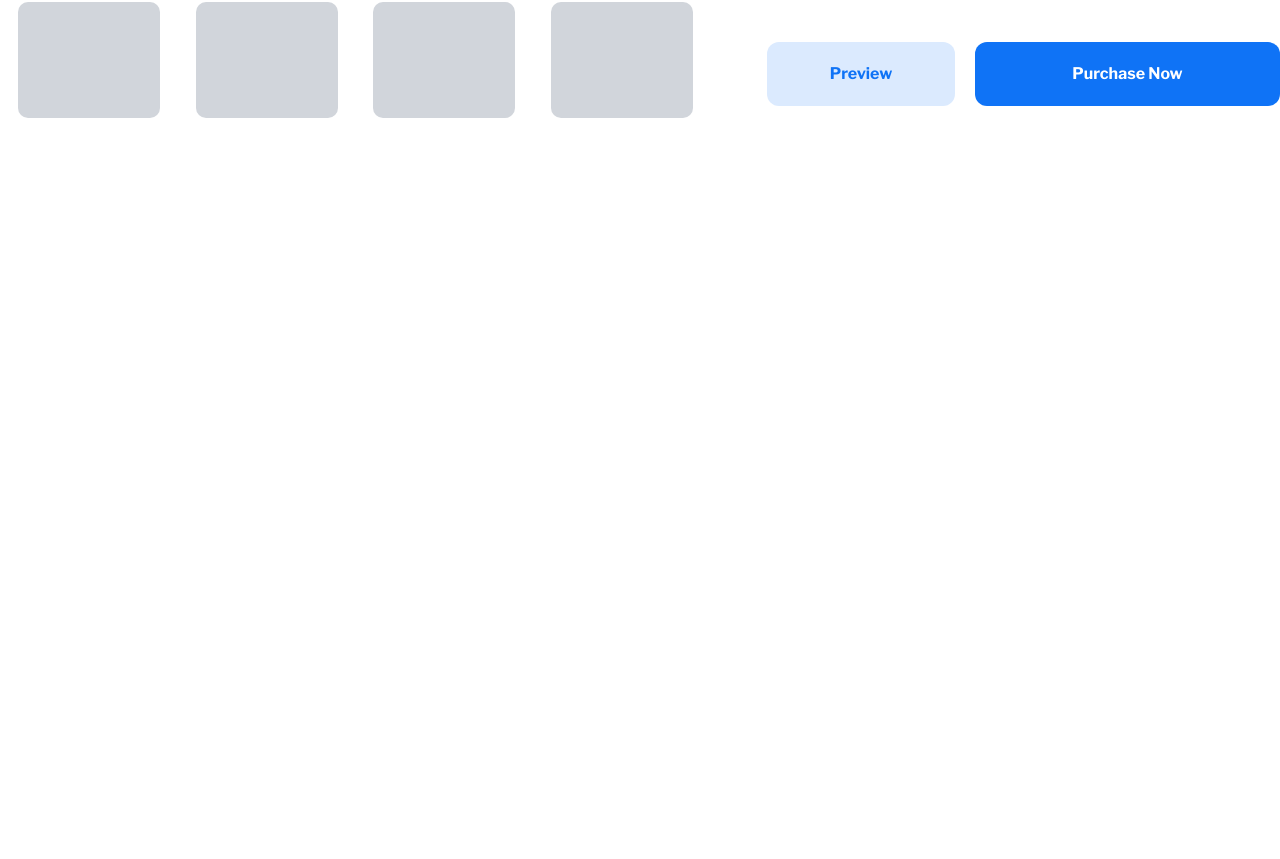
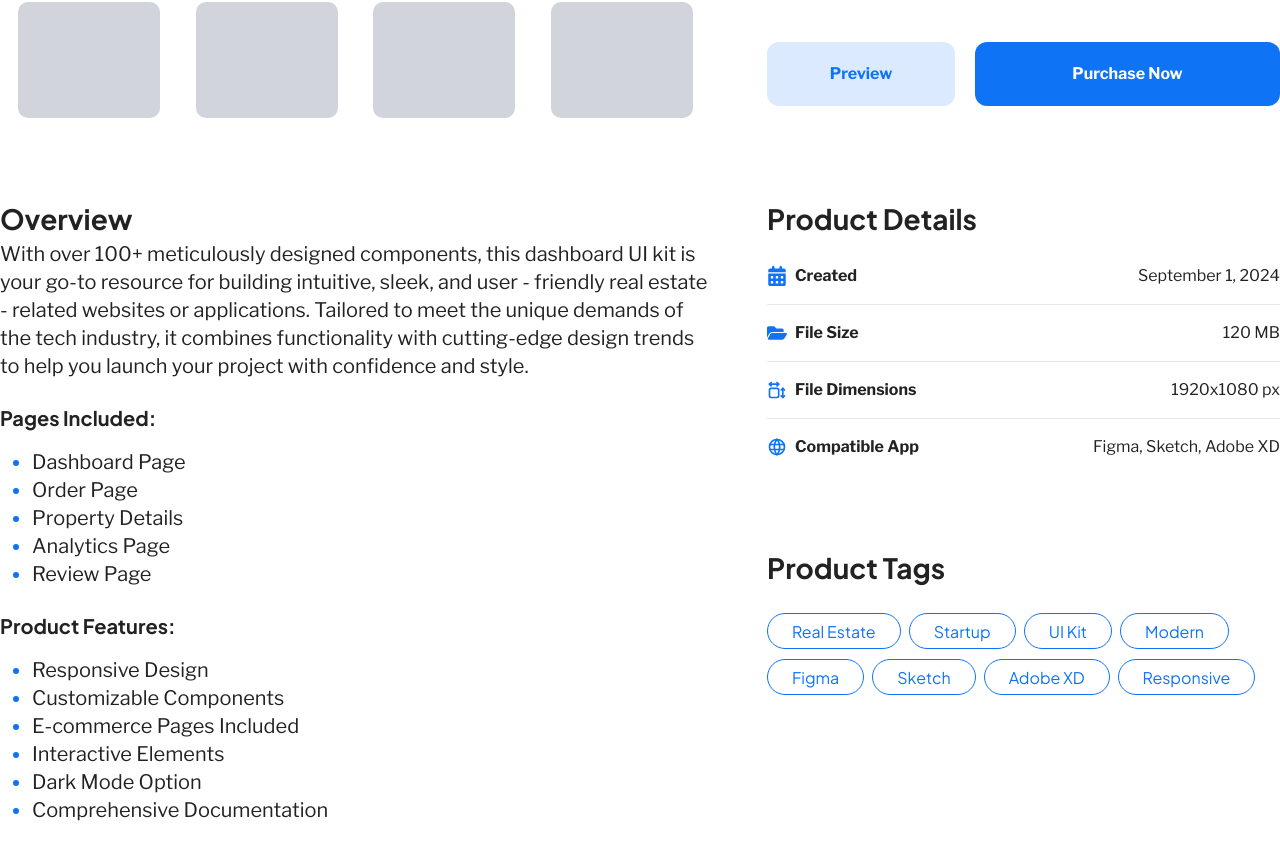
Before and after one commit to uforco/pixmart, a Next.js app: page /product/756 in a window 1280 px wide. Shown: the part 527-1386 px from the top of the page. Before the commit the page ends 800 px from the top, so only its background shows below. Built offline with nearby package versions, Linux system fonts and the light colour scheme.

Commit message:
Product details all complate with todo: related product

```diff
--- a/src/app/category/categorylist/Categorylist.tsx
+++ b/src/app/category/categorylist/Categorylist.tsx
@@ -1,27 +1,28 @@
 import React from 'react';
 import ItemCard from './ItemCard';
 import TopFiltersection from './../filtersec/TopFiltersection';
+import ProductCard from '@/components/shared/CardBox/ProductCard';
 
 const Categorylist = () => {
     return (
       <div className=' w-full ' >
         <TopFiltersection></TopFiltersection>
         <div className=" w-full grid grid-cols-3 gap-7 ">
-          <ItemCard></ItemCard>
-          <ItemCard></ItemCard>
-          <ItemCard></ItemCard>
-          <ItemCard></ItemCard>
-          <ItemCard></ItemCard>
-          <ItemCard></ItemCard>
-          <ItemCard></ItemCard>
-          <ItemCard></ItemCard>
-          <ItemCard></ItemCard>
-          <ItemCard></ItemCard>
-          <ItemCard></ItemCard>
-          <ItemCard></ItemCard>
-          <ItemCard></ItemCard>
-          <ItemCard></ItemCard>
-          <ItemCard></ItemCard>
+          <ProductCard></ProductCard>
+          <ProductCard></ProductCard>
+          <ProductCard></ProductCard>
+          <ProductCard></ProductCard>
+          <ProductCard></ProductCard>
+          <ProductCard></ProductCard>
+          <ProductCard></ProductCard>
+          <ProductCard></ProductCard>
+          <ProductCard></ProductCard>
+          <ProductCard></ProductCard>
+          <ProductCard></ProductCard>
+          <ProductCard></ProductCard>
+          <ProductCard></ProductCard>
+          <ProductCard></ProductCard>
+          <ProductCard></ProductCard>
         </div>
       </div>
     );
--- /dev/null
+++ b/src/app/product/[id]/Articel/Overview.tsx
@@ -0,0 +1,61 @@
+import React from 'react';
+import HeadingPrimary from '@/components/shared/headline/HeadingPrimary';
+
+const Overview = () => {
+    return (
+      <div className=" flex flex-col gap-6 ">
+        <div>
+          <HeadingPrimary className=" font-bold text-[28px] plusJakartaSans ">
+            Overview
+          </HeadingPrimary>
+          <p className=" libreFranklin text-xl text-opionalColor ">
+            With over 100+ meticulously designed components, this dashboard UI
+            kit is your go-to resource for building intuitive, sleek, and user -
+            friendly real estate - related websites or applications. Tailored to
+            meet the unique demands of the tech industry, it combines
+            functionality with cutting-edge design trends to help you launch
+            your project with confidence and style.
+          </p>
+        </div>
+        <div>
+          <HeadingPrimary className=" font-bold text-xl mb-4 plusJakartaSans ">
+            Pages Included:
+          </HeadingPrimary>
+          <div className=" overflow-hidden ">
+            <ul className=" list-disc libreFranklin text-xl text-opionalColor ml-8 ">
+              <li className=" marker:text-primaryColor ">Dashboard Page</li>
+              <li className=" marker:text-primaryColor ">Order Page</li>
+              <li className=" marker:text-primaryColor ">Property Details</li>
+              <li className=" marker:text-primaryColor ">Analytics Page</li>
+              <li className=" marker:text-primaryColor ">Review Page</li>
+            </ul>
+          </div>
+        </div>
+        <div>
+          <HeadingPrimary className=" font-bold text-xl mb-4 plusJakartaSans ">
+            Product Features:
+          </HeadingPrimary>
+          <div className=" overflow-hidden ">
+            <ul className=" list-disc libreFranklin text-xl text-opionalColor ml-8 ">
+              <li className=" marker:text-primaryColor ">Responsive Design</li>
+              <li className=" marker:text-primaryColor ">
+                Customizable Components
+              </li>
+              <li className=" marker:text-primaryColor ">
+                E-commerce Pages Included
+              </li>
+              <li className=" marker:text-primaryColor ">
+                Interactive Elements
+              </li>
+              <li className=" marker:text-primaryColor ">Dark Mode Option</li>
+              <li className=" marker:text-primaryColor ">
+                Comprehensive Documentation
+              </li>
+            </ul>
+          </div>
+        </div>
+      </div>
+    );
+};
+
+export default Overview;
--- a/src/app/product/[id]/page.tsx
+++ b/src/app/product/[id]/page.tsx
@@ -1,18 +1,29 @@
-import React from 'react';
-import Container  from '@/components/shared/Container';
-import LeftMainComtain from './leftSiteContainer/MainComtain';
-import RightMainComtain from './rightSiteContainer/MainComtain';
+import React from "react";
+import Container from "@/components/shared/Container";
+import LeftMainComtain from "./headerSection/leftSiteContainer/MainComtain";
+import RightMainComtain from "./headerSection/rightSiteContainer/MainComtain";
+import Overview from "./Articel/Overview";
+import ProductDetails from "./productDetails/ProductDetails";
 
 const page = () => {
   return (
     <div className=" w-full ">
       <Container>
-          <div className=" flex justify-between ">
+        <div className=" flex justify-between mb-20">
           <div className=" w-[711px] ">
             <LeftMainComtain />
+            {/* <Overview></Overview> */}
           </div>
           <div className=" w-[513px] ">
             <RightMainComtain />
+          </div>
+        </div>
+        <div className=" flex justify-between mb-20 ">
+          <div className=" w-[711px] ">
+            <Overview></Overview>
+          </div>
+          <div className=" w-[513px] ">
+            <ProductDetails></ProductDetails>
           </div>
         </div>
       </Container>
--- /dev/null
+++ b/src/app/product/[id]/productDetails/ProductDetails.tsx
@@ -0,0 +1,93 @@
+import HeadingPrimary from "@/components/shared/headline/HeadingPrimary";
+import React from "react";
+import { FaCalendarDays } from "react-icons/fa6";
+import { FaFolderOpen } from "react-icons/fa";
+import { TbDimensions } from "react-icons/tb";
+import { TbWorld } from "react-icons/tb";
+
+const ProductDetails = () => {
+  const tags = [
+    "Real Estate",
+    "Startup",
+    "UI Kit",
+    "Modern",
+    "Figma",
+    "Sketch",
+    "Adobe XD",
+    "Responsive",
+  ];
+
+  const productInfo = (
+    <>
+      <li className=" flex justify-between items-center pt-0 py-4 border-b ">
+        <p className=" flex items-center gap-2 ">
+          <span className=" text-xl text-primaryColor ">
+            <FaCalendarDays></FaCalendarDays>
+          </span>
+          <span className=" font-bold text-base ">Created</span>
+        </p>
+        <p>September 1, 2024</p>
+      </li>
+      <li className=" flex justify-between items-center py-4 border-b ">
+        <p className=" flex items-center gap-2 ">
+          <span className=" text-xl text-primaryColor ">
+            <FaFolderOpen></FaFolderOpen>
+          </span>
+          <span className=" font-bold text-base ">File Size</span>
+        </p>
+        <p>120 MB</p>
+      </li>
+      <li className=" flex justify-between items-center py-4 border-b ">
+        <p className=" flex items-center gap-2 ">
+          <span className=" text-xl text-primaryColor ">
+            <TbDimensions></TbDimensions>
+          </span>
+          <span className=" font-bold text-base ">File Dimensions</span>
+        </p>
+        <p>1920x1080 px</p>
+      </li>
+      <li className=" flex justify-between items-center py-4 ">
+        <p className=" flex items-center gap-2 ">
+          <span className=" text-xl text-primaryColor ">
+            <TbWorld></TbWorld>
+          </span>
+          <span className=" font-bold text-base ">Compatible App</span>
+        </p>
+        <p>Figma, Sketch, Adobe XD</p>
+      </li>
+    </>
+  );
+
+  return (
+    <div className=" flex flex-col gap-16 ">
+      <div>
+        <HeadingPrimary className=" font-bold mb-6 text-[28px] plusJakartaSans ">
+          Product Details
+        </HeadingPrimary>
+        <div className=" libreFranklin text-opionalColor ">
+          <ul className=" libreFranklin text-opionalColor h-[219px] overflow-hidden ">
+            {productInfo}
+          </ul>
+        </div>
+      </div>
+      <div>
+        <HeadingPrimary className=" font-bold text-[28px] mb-6 plusJakartaSans ">
+          Product Tags
+        </HeadingPrimary>
+        <div className=" w-full  ">
+          <ul className=" w-full ">
+            {tags.map((item: string) => (
+              <li className=" inline-block " key={item}>
+                <button className=" mr-2 mb-[10px] h-9 rounded-full overflow-hidden px-6 py-[6px] text-primaryColor border border-primaryColor  ">
+                  {item}
+                </button>
+              </li>
+            ))}
+          </ul>
+        </div>
+      </div>
+    </div>
+  );
+};
+
+export default ProductDetails;
```
Also changed, not shown: src/components/shared/CardBox/ProductCard.tsx (added, +38 -0 lines), src/app/product/[id]/headerSection/leftSiteContainer/MainComtain.tsx (renamed from src/app/product/[id]/leftSiteContainer/MainComtain.tsx), src/app/product/[id]/headerSection/rightSiteContainer/MainComtain.tsx (renamed from src/app/product/[id]/rightSiteContainer/MainComtain.tsx), src/app/product/[id]/headerSection/rightSiteContainer/licenseQtyAndPrice/PriceAndQty.tsx (renamed from src/app/product/[id]/rightSiteContainer/licenseQtyAndPrice/PriceAndQty.tsx), src/app/product/[id]/headerSection/rightSiteContainer/licenseQtyAndPrice/PriceLicense.tsx (renamed from src/app/product/[id]/rightSiteContainer/licenseQtyAndPrice/PriceLicense.tsx). Lines whose indentation alone changed are shown as unchanged.
